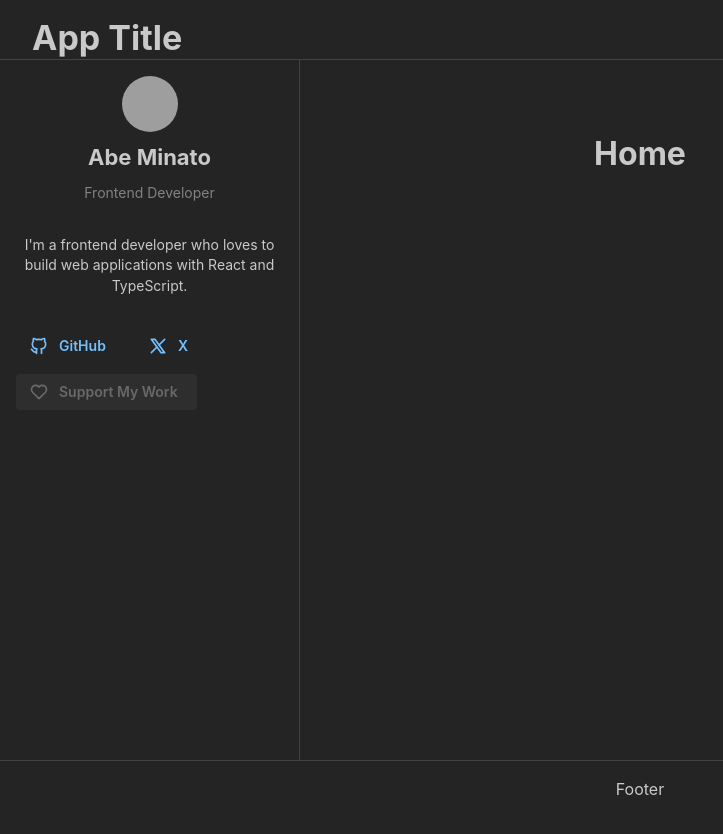
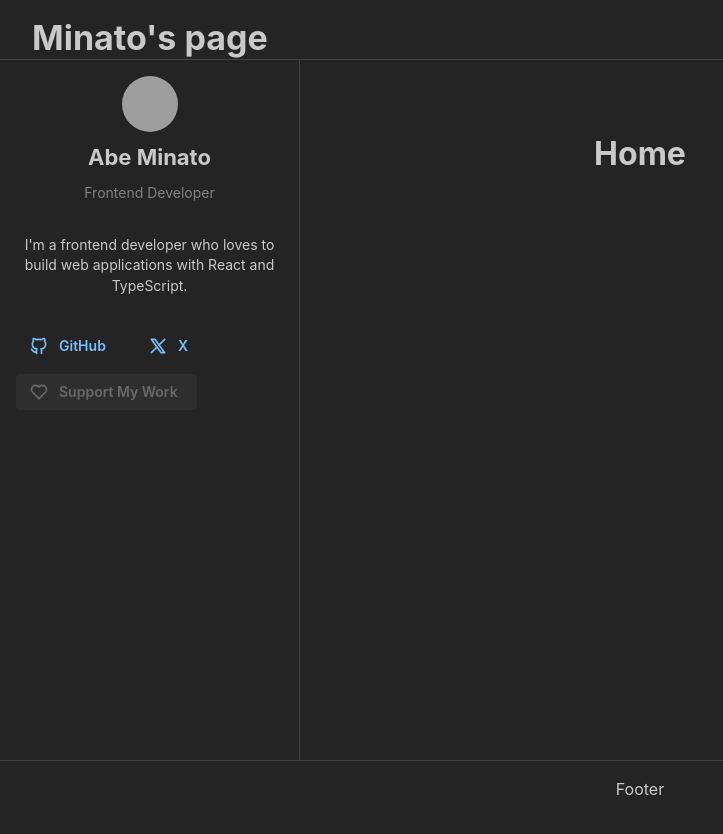
Before and after one commit to M1n01/MyPage, a React (Vite) app in the folder app/: page / in a window 1280 px wide. Shown: the top 834 px of the page, without its empty margins (0-723 px from the left). Built offline with nearby package versions, Linux system fonts and the light colour scheme; grey boxes are pictures that could not be loaded.

Commit message:
#2 feat: Header

```diff
--- a/app/src/components/Header.tsx
+++ b/app/src/components/Header.tsx
@@ -4,9 +4,9 @@ import { AppShell, Burger, Group, Title } from '@mantine/core';
 const Header: FC<{ opened: boolean; toggle: () => void }> = ({ opened, toggle }) => {
   return (
     <AppShell.Header p="md">
-      <Group h="100%" px="md">
+      <Group h="100%" px="md" align="center">
         <Burger opened={opened} onClick={toggle} hiddenFrom="sm" size="sm" />
-        <Title>App Title</Title>
+        <Title>Minato's page</Title>
       </Group>
     </AppShell.Header>
   );
--- a/app/src/components/Navbar.tsx
+++ b/app/src/components/Navbar.tsx
@@ -2,9 +2,8 @@ import { FC, useState } from 'react';
 import { AppShell, Stack, useMantineTheme, Avatar, Title, Text, Group, Button } from '@mantine/core';
 import { IconBrandGithub, IconBrandX, IconHeart } from '@tabler/icons-react';
 
-const Navbar: FC = () => {
+const Navbar: FC<{ opened: boolean; toggle: () => void }> = ({ opened, toggle }) => {
   const theme = useMantineTheme();
-  const [opened, setOpened] = useState(false);
 
   return (
     <AppShell.Navbar p="md" hidden={!opened}>
```
